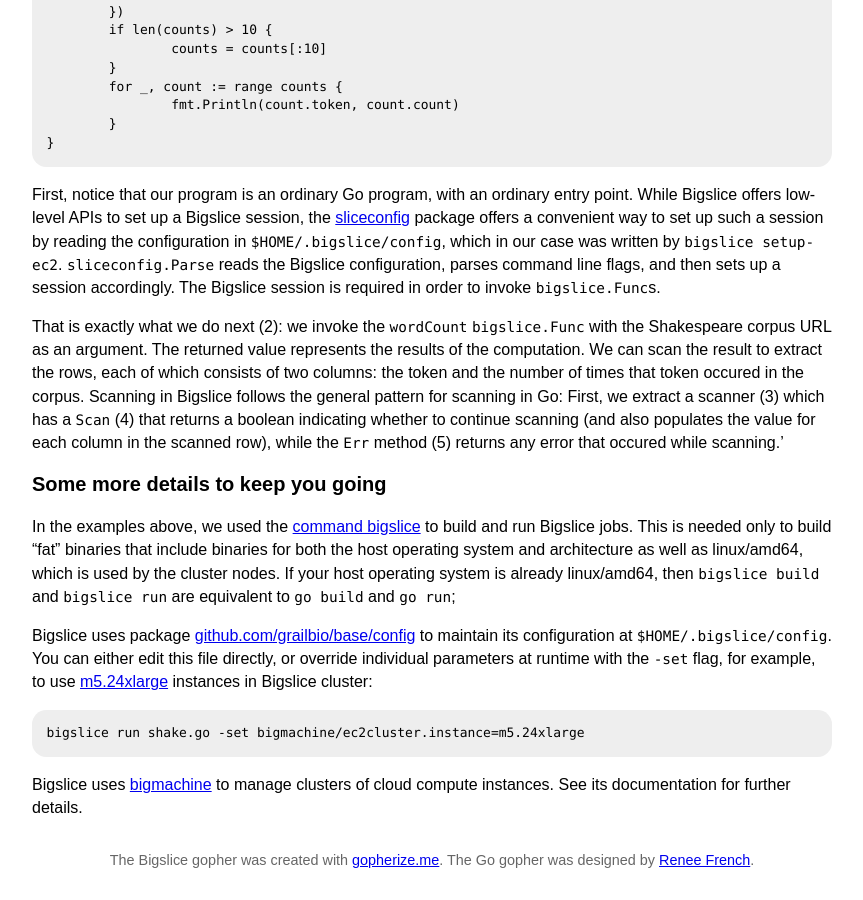
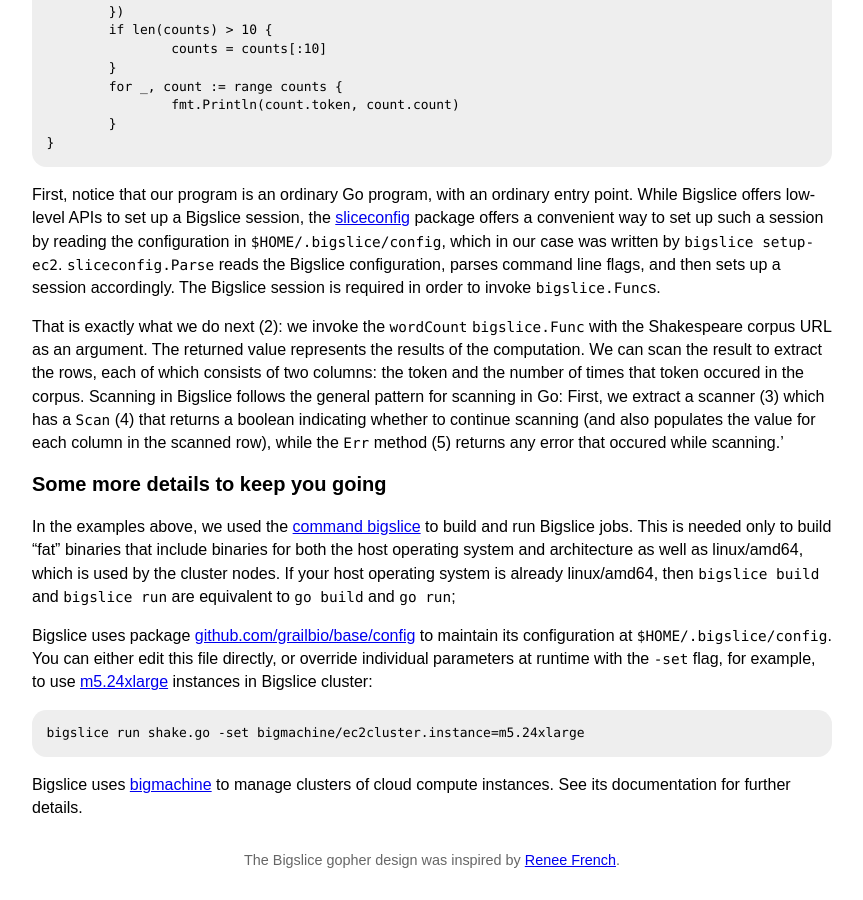
Before and after one commit to grailbio/bigslice, a Jekyll site: the page built from docs/index.md, in a window 1280 px wide and 900 px high, scrolled down 6433 px. Shown: the whole window, without its empty margins (208-1071 px from the left). Built offline with Jekyll 4.4.1, drawn with Linux system fonts in a browser that asks for light colours; some web fonts are replaced.

Commit message:
bigslice/docs: add final logo
Summary: TBA: To Be Audited.

Reviewers: jcharumilind, pgopal

Differential Revision: https://phabricator.grailbio.com/D37154

fbshipit-source-id: 0ae1a5a

```diff
--- a/docs/index.md
+++ b/docs/index.md
@@ -7,7 +7,7 @@
 
 # Bigslice
 
-<img src="unicorn.png" alt="Bigslice logo" height="200"/>
+<img src="bigslice.png" alt="Bigslice gopher" height="200"/>
 
 Bigslice is a system for
 <i>fast</i>, large-scale,
@@ -475,6 +476,6 @@
 
 
 <footer>
-The Bigslice gopher was created with <a href="https://gopherize.me/">gopherize.me</a>.
-The Go gopher was designed by <a href="http://reneefrench.blogspot.com/">Renee French</a>.
+The Bigslice gopher design was inspired by
+<a href="http://reneefrench.blogspot.com/">Renee French</a>.
 </footer>
```
Also changed, not shown: other parts of docs/index.md (+1 -0 lines), docs/bigslice.png (added), docs/unicorn.png (deleted).
